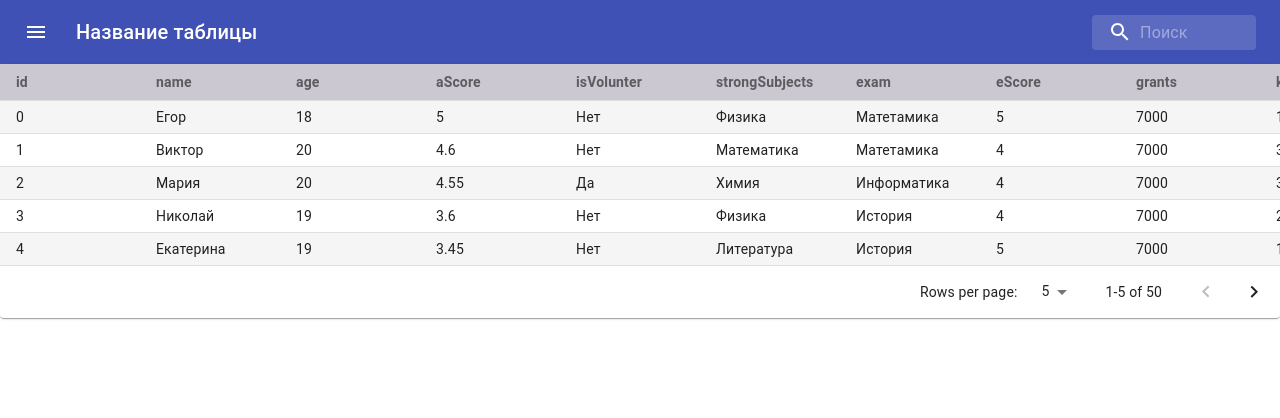
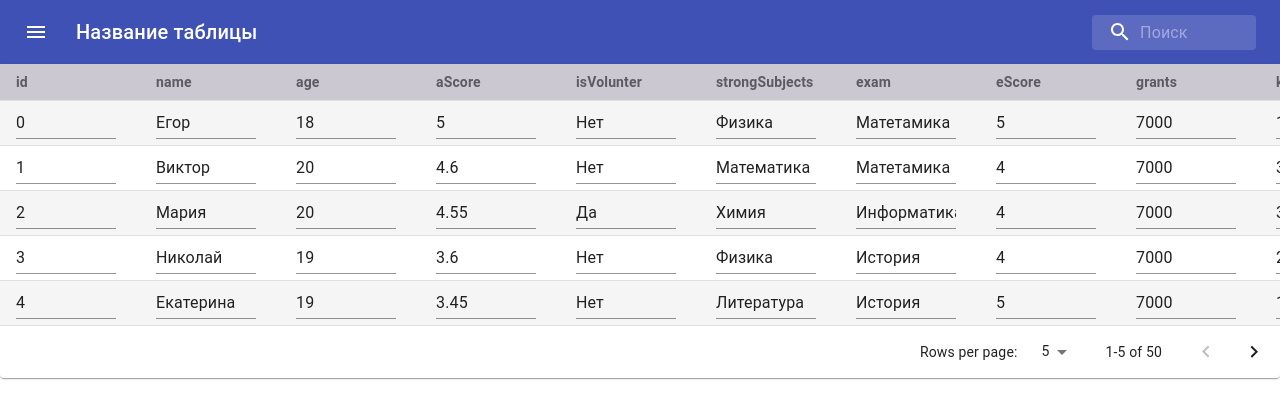
Before and after one commit to DanOneGG/react-json-parser, a React (Create React App) app: page / in a window 1280 px wide. Shown: the top 418 px of the page. Built offline with nearby package versions, Linux system fonts and the light colour scheme.

Commit message:
Исправления

```diff
--- a/src/components/TableCellEditable/TableCellEditable.tsx
+++ b/src/components/TableCellEditable/TableCellEditable.tsx
@@ -1,31 +1,33 @@
-import React from 'react';
+import React, { useEffect } from 'react';
 
 import { jsonData } from '@components/Table/utils/TableMethods';
 import { STableCell } from '@components/Table/utils/styles';
-import { JsonObjectType } from '@components/Table/utils/types';
+import { Input } from '@material-ui/core';
 
-export const TableCellEditable: React.FC<{ label: string | JsonObjectType; rowID: number; title: string }> = ({
+export const TableCellEditable: React.FC<{ label: string; rowID: number; title: string }> = ({
   label,
   rowID,
   title,
 }) => {
   const [isEditable, setEditCell] = React.useState(false);
+  const [testValue, setTestValue] = React.useState('');
+
+  useEffect(() => {
+    setTestValue(label);
+  }, [label]);
 
   const handleDoubleClick = (event: React.MouseEvent<HTMLTableDataCellElement, MouseEvent>) => {
     setEditCell(!isEditable);
-    console.log([rowID, title]);
   };
 
-  const handleChangeInput = (event: React.FormEvent<HTMLTableDataCellElement>) => {
-    // console.log(event);
-    // console.log(jsonData);
-    // const val = event.target.value;
-    jsonData[rowID][title] = 'val';
+  const handleChangeInput = (event: React.ChangeEvent<HTMLTextAreaElement | HTMLInputElement>) => {
+    jsonData[rowID][title] = event.target.value;
+    setTestValue(event.target.value);
   };
 
   return (
-    <STableCell onDoubleClick={handleDoubleClick} onChange={(e) => handleChangeInput(e)} contentEditable={isEditable}>
-      {label}
+    <STableCell onDoubleClick={handleDoubleClick}>
+      <Input value={testValue} onChange={(e) => handleChangeInput(e)} />
     </STableCell>
   );
 };
```
